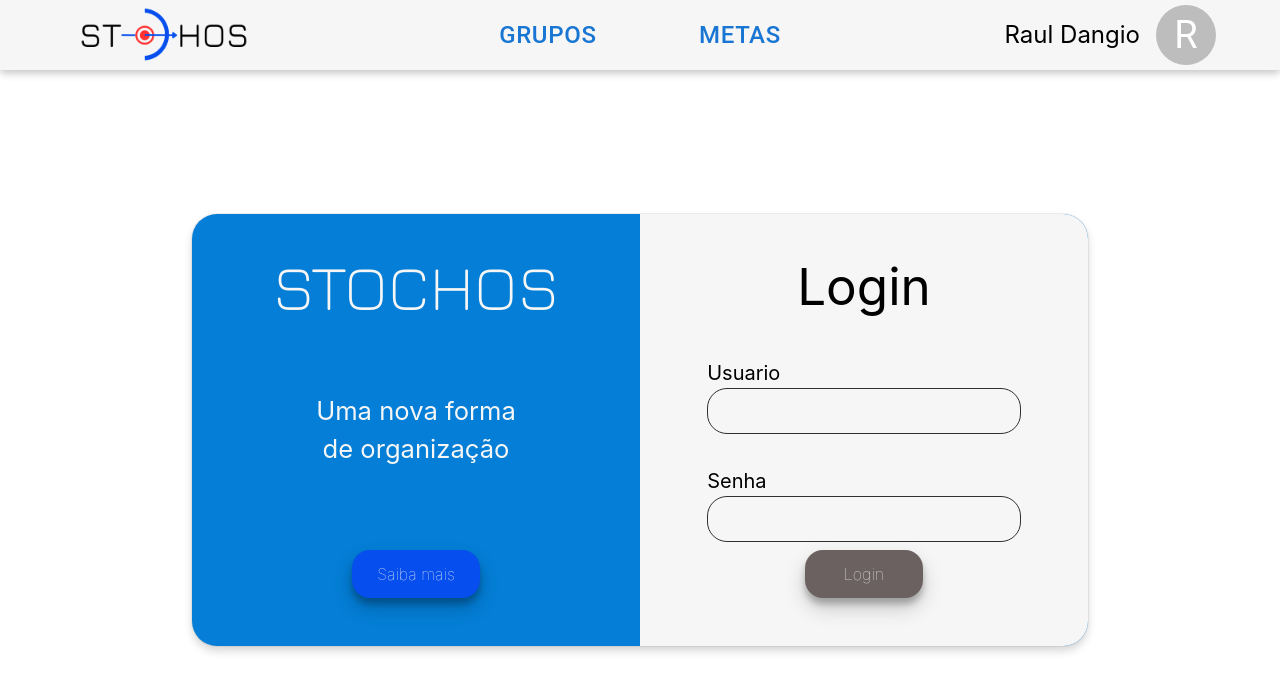
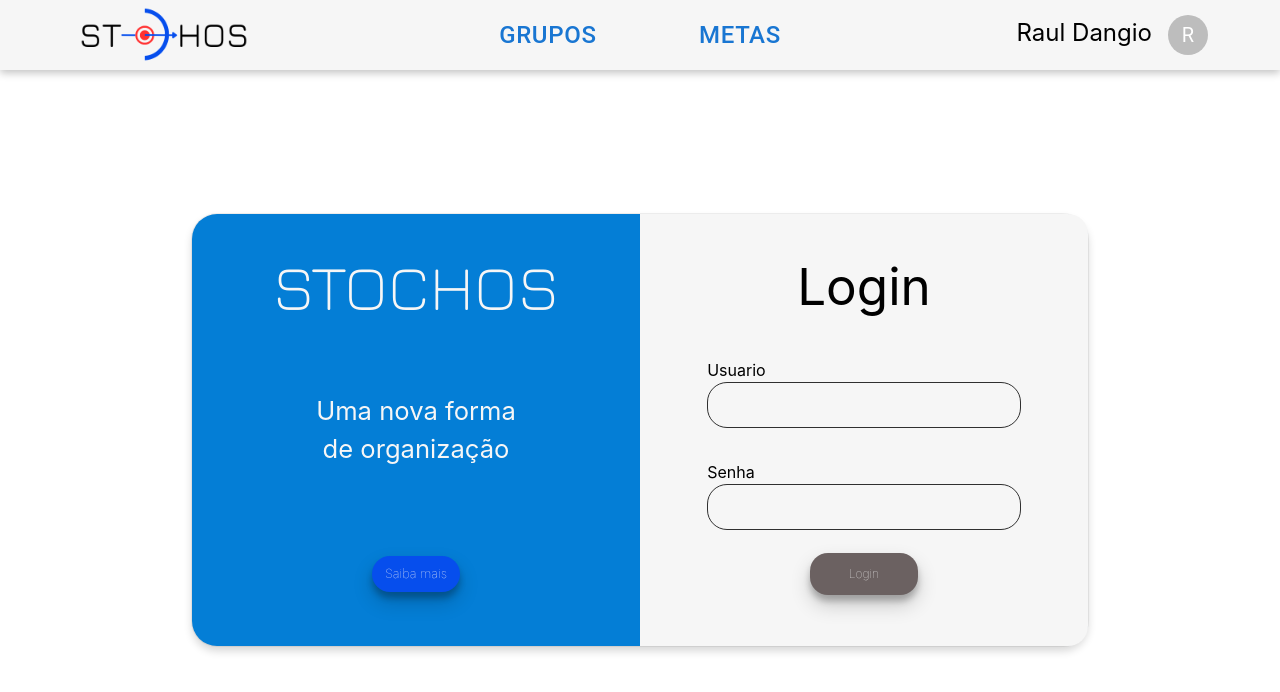
Before and after one commit to StochosTCC/Stochos, a React (Create React App) app in the folder stochos-front-R/: page / in a window 1280 px wide. Shown: the top 692 px of the page. Built offline with nearby package versions, Linux system fonts and the light colour scheme.

Commit message:
estilizando botão usuario na toolbar

```diff
--- a/stochos-front-R/src/components/Header/Header.module.scss
+++ b/stochos-front-R/src/components/Header/Header.module.scss
@@ -29,7 +29,7 @@
 
 .grupometa{
   width: 33.33%;
-
+  align-items: center;
   display: flex;
   justify-content: space-around;
 }
@@ -39,6 +39,22 @@
   display: flex;
   justify-content: end;
   align-items: center;
+
+
+
+}
+
+.bui{
+
+  padding: 0.5rem;
+  display: flex;
+  border-radius: 20px;
+  cursor: pointer;
+  &:hover{
+    background-color: #cccc;
+    opacity: 5;
+    transition: 0.25s;
+  }
 }
 
 .nomedeusuario{
--- a/stochos-front-R/src/components/Header/PopupUser/PopupUser.module.scss
+++ b/stochos-front-R/src/components/Header/PopupUser/PopupUser.module.scss
@@ -6,6 +6,7 @@
 
   justify-content: center;
   align-items: center;
+  min-width: 125px;
 
   padding: 0.5rem;
   .botao {
@@ -14,5 +15,6 @@
     background-color: $branco;
     width: 8vw;
     height: 6vh;
+    min-width: 125px;
   }
 }
--- a/stochos-front-R/src/components/Header/index.tsx
+++ b/stochos-front-R/src/components/Header/index.tsx
@@ -35,11 +35,15 @@ export default function Header() {
             <Popup type={GrupoMeta.META} />
           </div>
 
-          <div className={style.usuarioinfo}>
+          <div   className={style.usuarioinfo}>
+             <div aria-describedby={id} onClick={handleClick} className={style.bui}>
             <span className={style.nomedeusuario}>{dataUser[0].nome}</span>
 
-            <div><Avatar aria-describedby={id} onClick={handleClick} sx={{fontSize: 38, width: 60, height: 60}}>{dataUser[0].nome[0]}</Avatar></div>
-            <Popover
+            <div><Avatar   >{dataUser[0].nome[0]}</Avatar></div>
+            </div>
+
+          </div>
+          <Popover
                id={id}
                open={open}
                anchorEl={anchorEl}
@@ -50,7 +54,6 @@ export default function Header() {
                }}>
                  <PopoverUser/>
         </Popover>
-          </div>
         </div>
       </header>
     </>
--- a/stochos-front-R/src/pages/Login/Login.module.scss
+++ b/stochos-front-R/src/pages/Login/Login.module.scss
@@ -50,10 +50,10 @@
 
   .botao{
     background-color: $azul-escuro;
-    padding: 1.5vh 2vw;
+    padding: 1vh 1vw;
     border-radius: 18px;
     color: $branco;
-    font-size: 1.25vw;
+    font-size: 1vw;
     font-weight: lighter;
     box-shadow: rgba(0, 0, 0, 0.19) 0px 10px 20px, rgba(0, 0, 0, 0.23) 0px 6px 6px;  }
 
@@ -68,7 +68,7 @@
   align-items: center;
   justify-content: space-between;
   background-color: $branco;
-   border-radius:  0px 25px 25px 0px;
+   border-radius:  0px 20px 20px 0px;
 }
 
 
@@ -102,7 +102,7 @@
 
       }
       .formulariolabel{
-        font-size: 20px;
+        font-size: 1.25vw;
       }
       .formularioinput{
         background-color: $branco;
@@ -125,7 +125,7 @@
     padding: 1.5vh 3vw;
     border-radius: 18px;
     color: $branco;
-    font-size: 1.25vw;
+    font-size: 1.5vh;
     font-weight: lighter;
     box-shadow: rgba(0, 0, 0, 0.19) 0px 10px 20px, rgba(0, 0, 0, 0.23) 0px 6px 6px;  }
 
```
